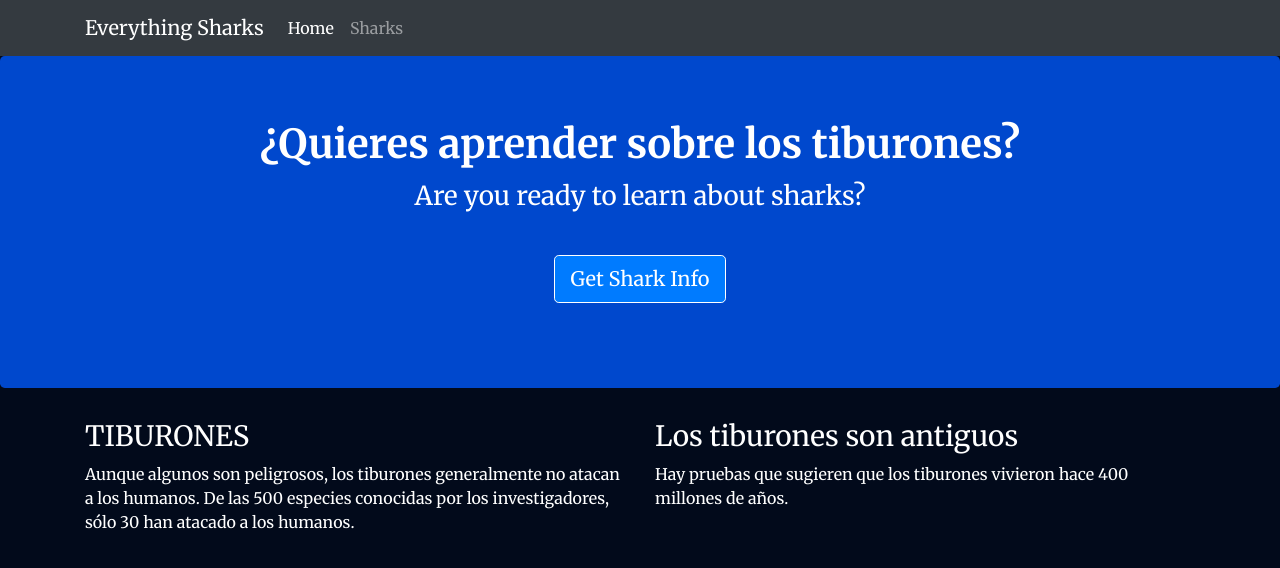
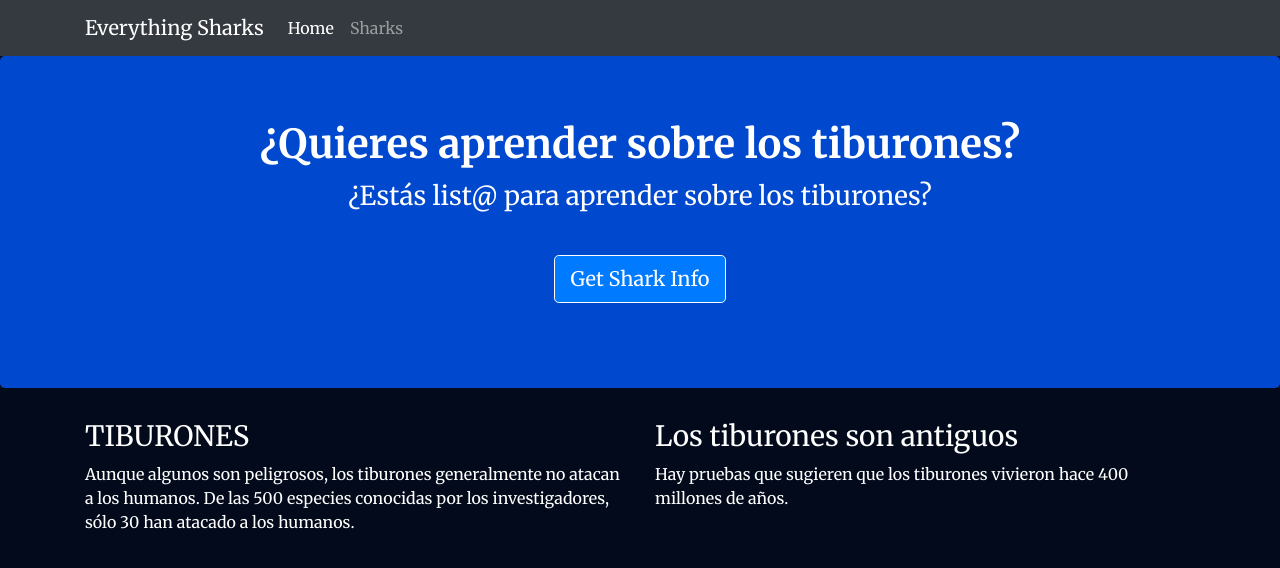
Before and after one commit to marcosxaviercastaneda200/practica-unir-eiec, a website: page views/index.html in a window 1280 px wide. Drawn offline with nearby package versions, Linux system fonts and the light colour scheme.

Commit message:
Traduciendo 2da linea del titulo

```diff
--- a/views/index.html
+++ b/views/index.html
@@ -28,7 +28,7 @@
     <div class="jumbotron">
         <div class="container">
             <h1>¿Quieres aprender sobre los tiburones?</h1>
-            <p>Are you ready to learn about sharks?</p>
+            <p>¿Estás list@ para aprender sobre los tiburones?</p>
             <br>
             <p><a class="btn btn-primary btn-lg" href="/sharks" role="button">Get Shark Info</a>
             </p>
```
